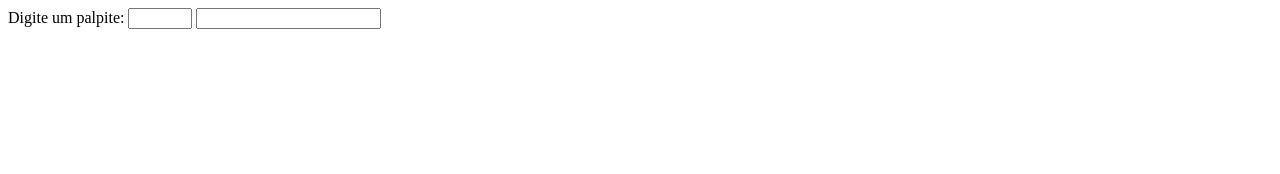
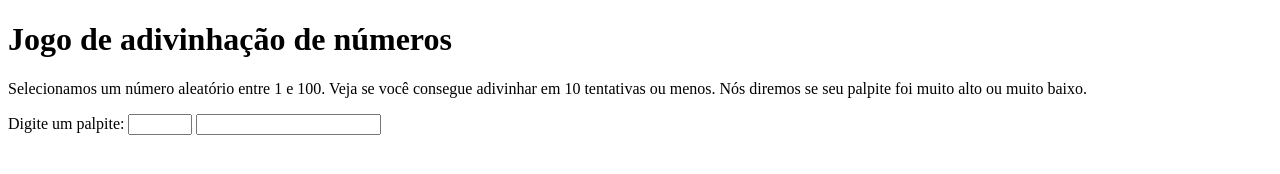
Before and after one commit to ruansant777/jogo-do-numero-2b, a plain HTML site: page index.html in a window 1280 px wide. Drawn offline with Linux system fonts and the light colour scheme.

Commit message:
Update index.html

```diff
--- a/index.html
+++ b/index.html
@@ -2,18 +2,16 @@
 <html lang="pt-br">
  <head>
      <meta charset="UTF-8">
-     <meta name="viewport" contat="width=device-width, initial-scale=1.0"
+     <meta name="viewport" contat="width=device-width, initial-scale=1.0">
+     <title>Jogo de adivinhação de números</title>
+     <link rel="stylesheet" href="syle.css">
+ </head>
+<body>
+ <h1>Jogo de adivinhação de números</h1>
 
-
-
-
-
-
-
-
-
- Veja se você consegue adivinharvem 10 tentativas ou menos.
- Nós diremos se seu palpite foi muito alto ou muito baixo. </p>
+ <p>Selecionamos um número aleatório entre 1 e 100.
+    Veja se você consegue adivinhar em 10 tentativas ou menos.
+    Nós diremos se seu palpite foi muito alto ou muito baixo.</p>
 
  <div class="formulario">
    <label for="campoPalpite">Digite um palpite: </label>
```
